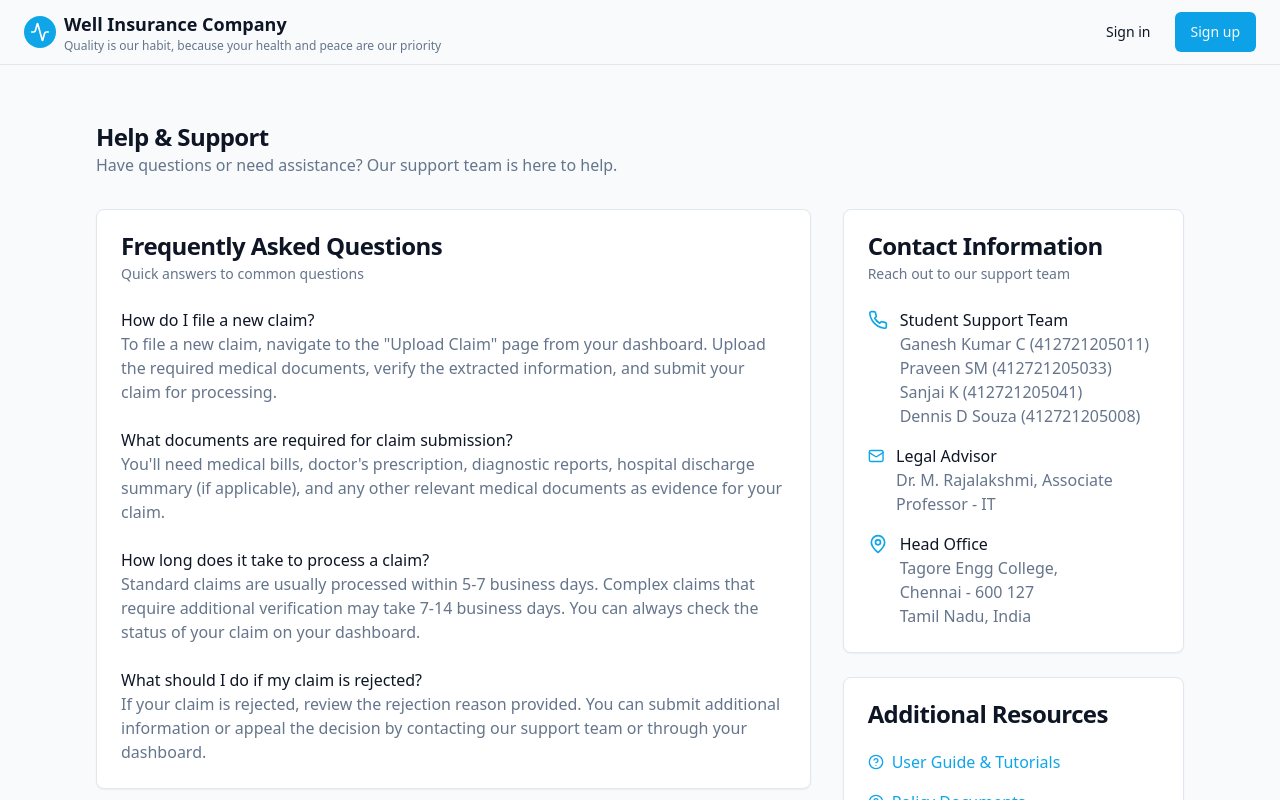
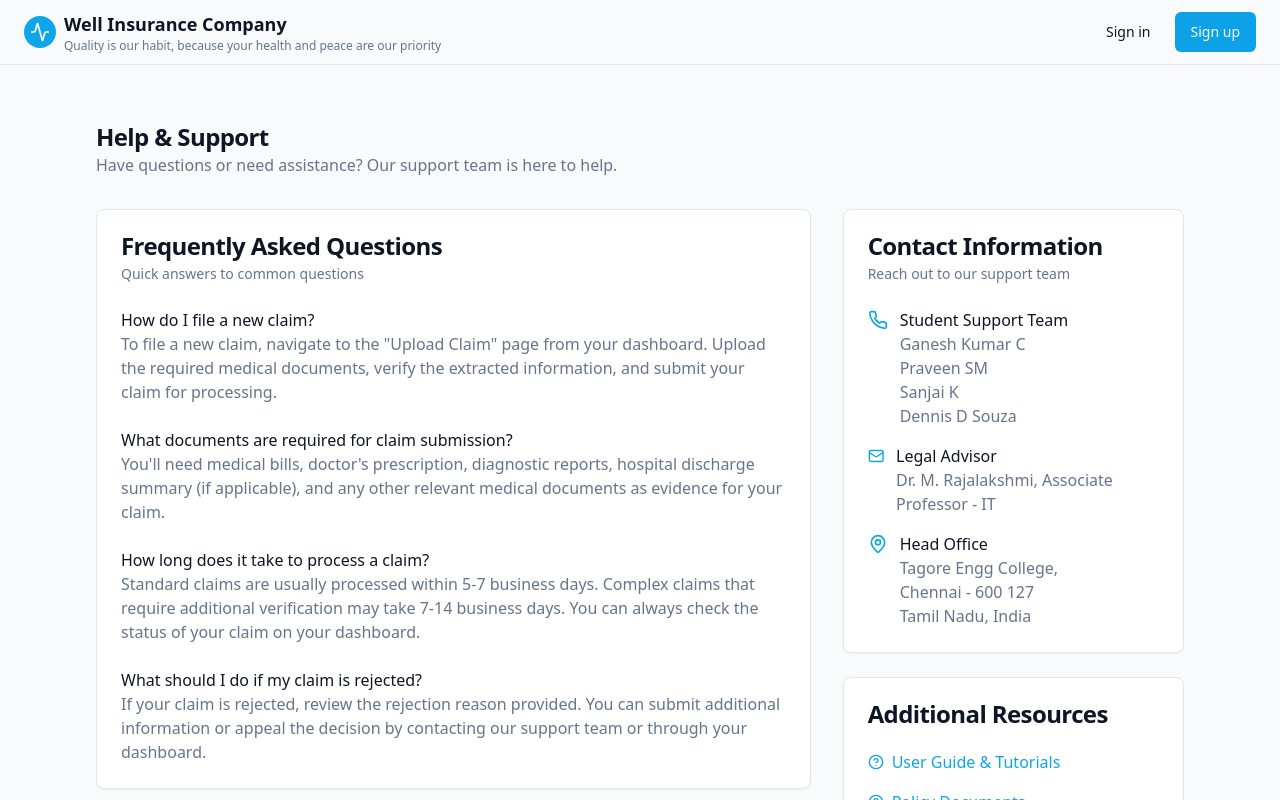
Before and after one commit to Sekarganesh2003/Well-Insurance-Company-main, a React (Vite) app: page /support in a window 1280 px wide. Shown: the top 800 px of the page. Built offline with nearby package versions, Linux system fonts and the light colour scheme.

Commit message:
Update Support.tsx

```diff
--- a/src/pages/Support.tsx
+++ b/src/pages/Support.tsx
@@ -180,10 +180,10 @@ const Support = () => {
                 <div>
                   <h4 className="font-medium">Student Support Team</h4>
                   <div className="text-muted-foreground">
-                    <p>Ganesh Kumar C (412721205011)</p>
-                    <p>Praveen SM (412721205033)</p>
-                    <p>Sanjai K (412721205041)</p>
-                    <p>Dennis D Souza (412721205008)</p>
+                    <p>Ganesh Kumar C</p>
+                    <p>Praveen SM</p>
+                    <p>Sanjai K</p>
+                    <p>Dennis D Souza</p>
                   </div>
                 </div>
               </div>
```
